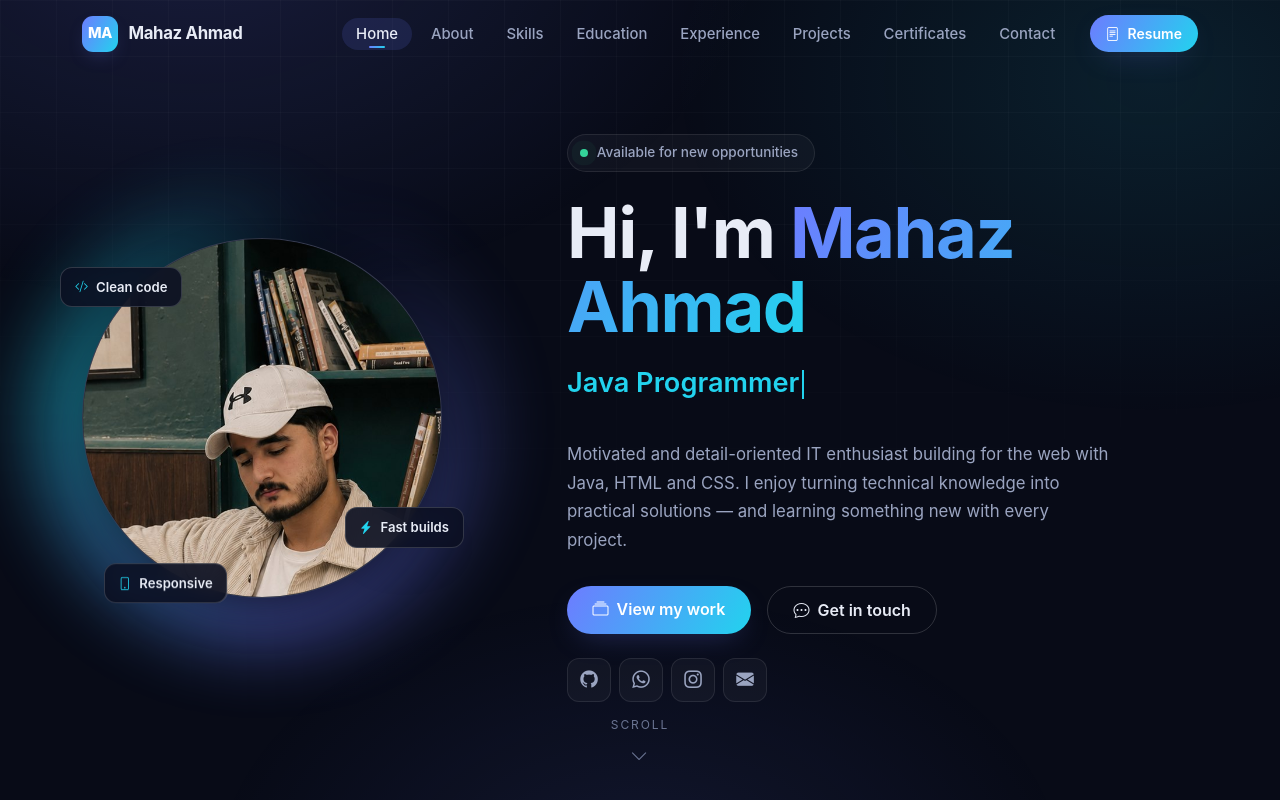
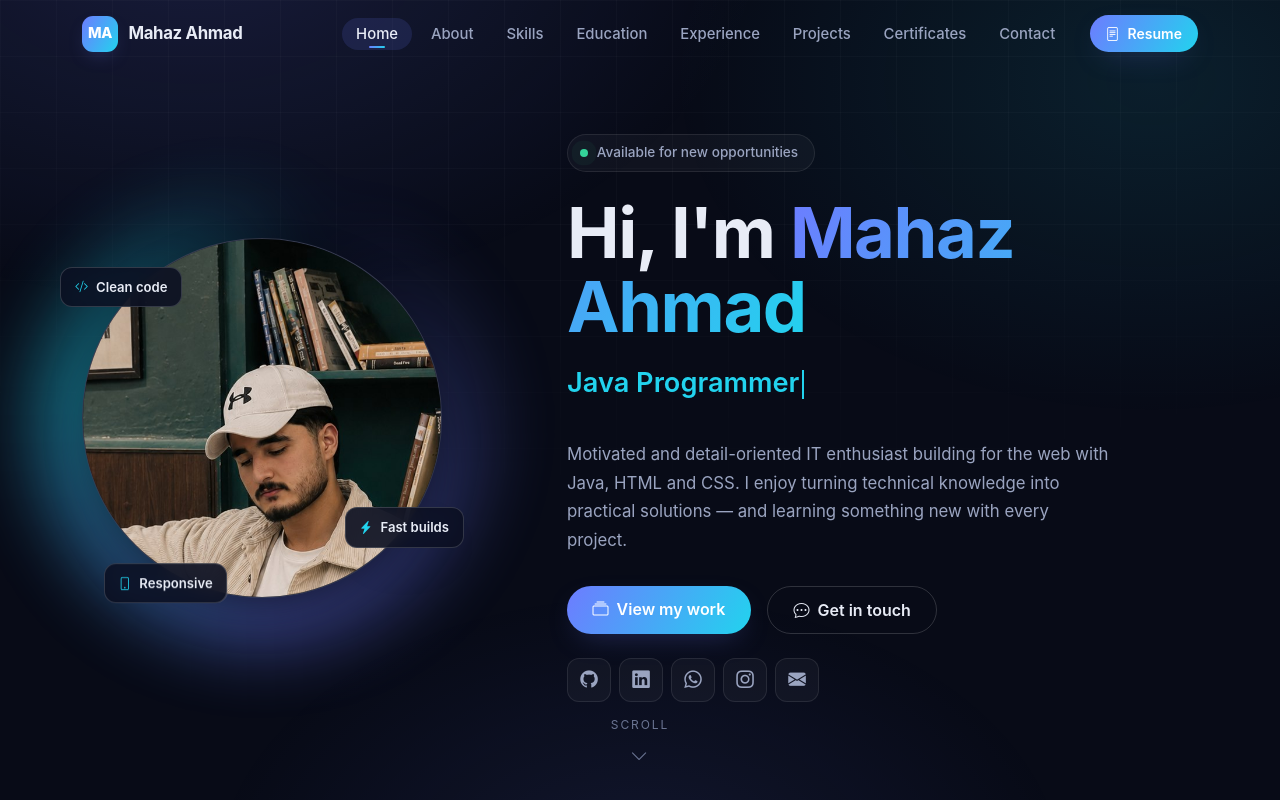
Before and after one commit to mahazahmad-ai/Portfolio, a React (Vite) app: page / in a window 1280 px wide. Shown: the top 800 px of the page. Built offline with nearby package versions, Linux system fonts and the light colour scheme.

Commit message:
Add LinkedIn profile to social links

```diff
--- a/src/data/portfolio.js
+++ b/src/data/portfolio.js
@@ -51,8 +51,11 @@ export const profile = {
 /* ---------------------------------------------------------------- SOCIALS */
 export const socials = [
   { name: 'GitHub', icon: 'github', url: 'https://github.com/mahazahmad-ai' },
-  // TODO: add LinkedIn once you have a profile.
-  // { name: 'LinkedIn', icon: 'linkedin', url: 'https://linkedin.com/in/YOUR-NAME' },
+  {
+    name: 'LinkedIn',
+    icon: 'linkedin',
+    url: 'https://www.linkedin.com/in/mahaz-ahmad-39b3b63a6/',
+  },
   { name: 'WhatsApp', icon: 'whatsapp', url: 'https://wa.me/923498260256' },
   { name: 'Instagram', icon: 'instagram', url: 'https://instagram.com/_.mahazz' },
   { name: 'Email', icon: 'envelope-fill', url: 'mailto:akmseven143@gmail.com' },
```
